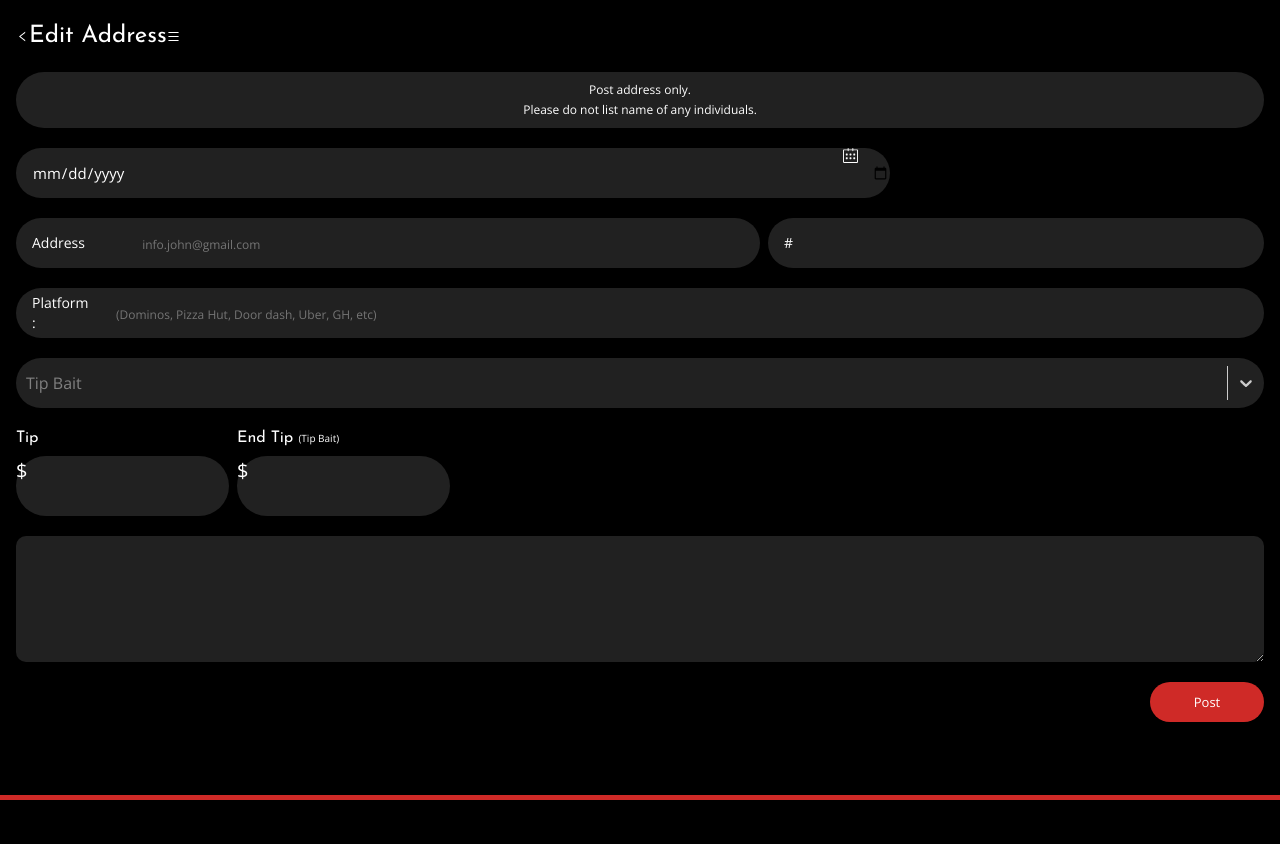
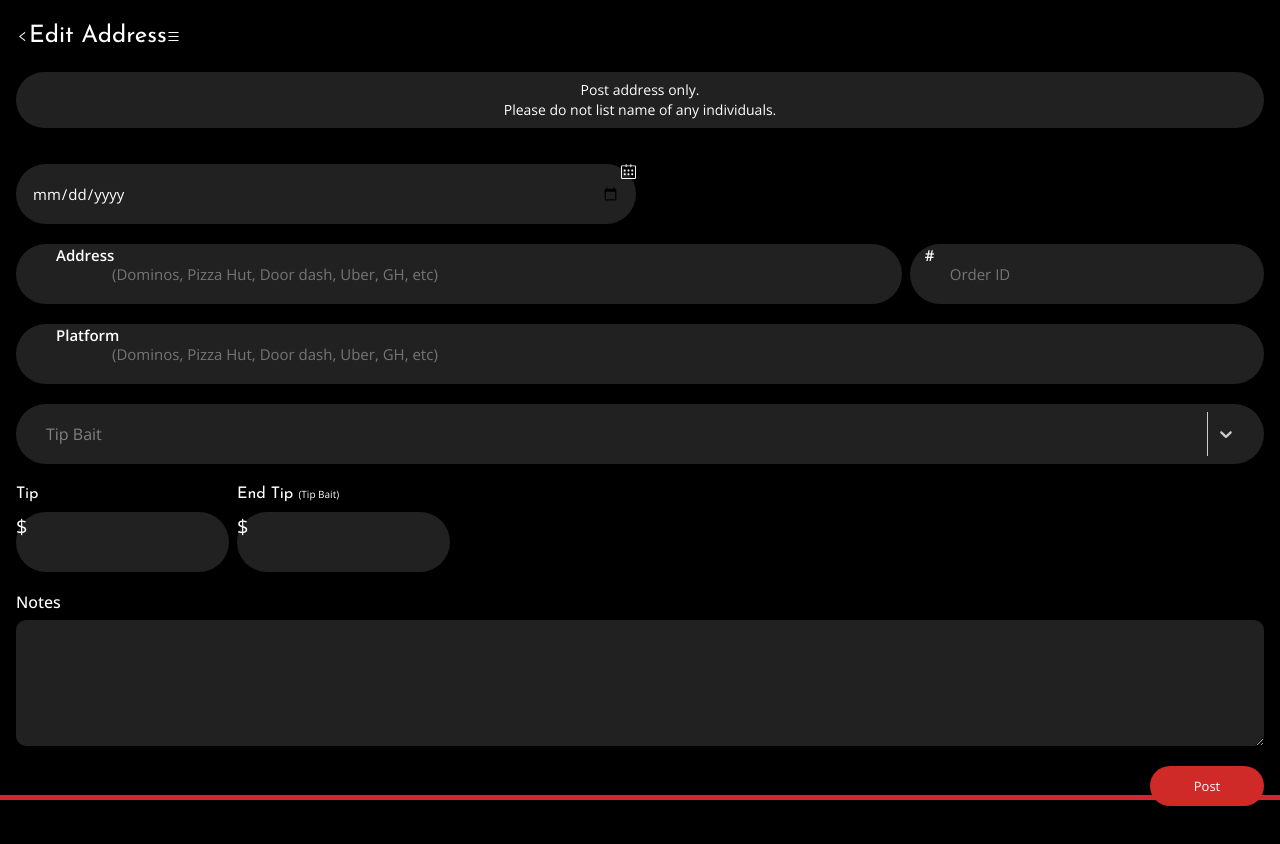
Before and after one commit to watat83/cheap-ass-ui, a Next.js app: page /edit-address in a window 1280 px wide. Shown: the top 844 px of the page. Built offline with nearby package versions, Linux system fonts and the light colour scheme.

Commit message:
edit address also done

```diff
--- a/src/pages/edit-address.tsx
+++ b/src/pages/edit-address.tsx
@@ -4,26 +4,28 @@ import {
   Button,
   Flex,
   FormControl,
+  FormErrorMessage,
+  HStack,
   Input,
   InputGroup,
-  InputLeftElement,
   InputRightElement,
   Stack,
   Text,
-  Textarea,
 } from "@chakra-ui/react";
 import { SlCalender } from "react-icons/sl";
 import Select from "react-select";
-import { useFormik } from "formik";
+import { Field, FieldProps, Form, Formik, useFormik } from "formik";
 import * as Yup from "yup";
 import { useSidebar } from "@/context/SidebarContext";
 import Navbar from "@/components/Navbar";
+import FormInputWrappper from "@/components/FormInputWrapper/FormInputWrapper";
 
 const styles = {
   control: (provided: any, state: any) => ({
     ...provided,
     borderRadius: "999px",
-    height: "50px",
+    height: "60px",
+    padding: "0 20px",
     backgroundColor: "#212121",
     boxShadow: state.isFocused ? null : null,
     border: "none",
@@ -64,207 +66,145 @@ const validationSchema = Yup.object({
   tip: Yup.number().required("Please enter a tip amount"),
   endTip: Yup.number().required("Please enter an end tip amount"),
   note: Yup.string().required("Please enter a note"),
+  orderId: Yup.string().required("Please enter an order ID"),
 });
 
 const EditAddress = () => {
   const { toggleSidebar } = useSidebar();
-  const formik = useFormik({
-    initialValues: {
+
+  return (
+    <Formik
+      initialValues={{
         date: "",
         address: "",
         platform: "",
         tip: "",
         endTip: "",
         note: "",
-    },
-    validationSchema,
-    onSubmit: (values: any) => {
+      }}
+      validationSchema={validationSchema}
+      onSubmit={(values) => {
         console.log(values);
-    },
-  });
-
-  return (
-    <form onSubmit={formik.handleSubmit}>
+      }}
+    >
+      {({ setFieldValue }) => (
+        <Form>
           <Navbar pageName="Edit Address" toggleRightCollapse={toggleSidebar} />
-      <Flex mt="72px" direction="column" justify="space-between" height="100vh">
+          <Flex
+            mt="72px"
+            direction="column"
+            justify="space-between"
+            height="100vh"
+          >
             <Stack px={4} spacing={5}>
-          <Flex
-            borderRadius={"999px"}
-            bg="brand.darkGray"
-            direction="column"
-            p={2}
-            w="full"
-          >
-            <Text textAlign="center" textStyle="p1">
+              <Box borderRadius="full" bg="brand.darkGray" p={2} w="full">
+                <Text textAlign="center" textStyle="p">
                   Post address only.
                 </Text>
-            <Text textAlign="center" textStyle="p1">
+                <Text textAlign="center" textStyle="p">
                   Please do not list name of any individuals.
                 </Text>
-          </Flex>
+              </Box>
 
-          <Box w={"70%"}>
-            <FormControl
-              isInvalid={!!(formik.errors.date && formik.touched.date)}
-            >
-              <InputGroup position="relative">
+              <HStack alignItems="start" mt="4">
+                <Field name="date">
+                  {({ field, meta }: FieldProps) => (
+                    <FormControl isInvalid={!!(meta.error && meta.touched)}>
+                      <InputGroup position="relative" w="70%">
                         <Input
                           variant="filled"
                           type="date"
                           placeholder="Input date"
-                  name="date"
-                  height="50px"
-                  value={formik.values.date}
-                  onChange={formik.handleChange}
-                  onBlur={formik.handleBlur}
+                          {...field}
+                          pr="4"
+                          cursor="pointer"
                         />
                         <InputRightElement
                           position="absolute"
                           top={0}
                           pointerEvents="none"
-                  right={8}
+                          right={0}
                         >
                           <SlCalender color="white" />
                         </InputRightElement>
                       </InputGroup>
-              {formik.errors.date && formik.touched.date && (
-                <Text color="red" fontSize="sm" mt={1}>
-                  {String(formik.errors.date)}
-                </Text>
+                      <FormErrorMessage>{meta.error}</FormErrorMessage>
+                    </FormControl>
                   )}
-            </FormControl>
+                </Field>
+                <Box w="40%"></Box>
+              </HStack>
+              <HStack alignItems="start">
+                <FormInputWrappper
+                  type="input"
+                  name="address"
+                  leftElement={"Address"}
+                  leftElementProps={{
+                    fontSize: "15px",
+                    fontWeight: "semibold",
+                    pl: 10,
+                  }}
+                  inputProps={{
+                    pl: 24,
+                    placeholder:
+                      "(Dominos, Pizza Hut, Door dash, Uber, GH, etc)",
+                  }}
+                />
+                <Box w="40%">
+                  <FormInputWrappper
+                    type="input"
+                    name="orderId"
+                    leftElement={"#"}
+                    leftElementProps={{
+                      fontSize: "15px",
+                      fontWeight: "semibold",
+                      w: "40px",
+                    }}
+                    inputProps={{
+                      pl: 10,
+                      placeholder: "Order ID",
+                    }}
+                  />
                 </Box>
+              </HStack>
 
-          <Flex gap={2}>
-            <Box w="60%">
-              <Flex
-                align="center"
-                w="100%"
-                height="50px"
-                borderRadius={"999px"}
-                bg="brand.darkGray"
-                px={4}
-              >
-                <Text w="100px" mr={2} textStyle="p">
-                  Address
-                </Text>
-                <Input
-                  type="text"
-                  variant="compound"
-                  placeholder="info.john@gmail.com"
-                  name="address"
-                  value={formik.values.address}
-                  onChange={formik.handleChange}
-                  onBlur={formik.handleBlur}
+              <FormInputWrappper
+                type="input"
+                name="platform"
+                leftElement={"Platform"}
+                leftElementProps={{
+                  fontSize: "15px",
+                  fontWeight: "semibold",
+                  pl: 10,
+                }}
+                inputProps={{
+                  pl: 24,
+                  placeholder: "(Dominos, Pizza Hut, Door dash, Uber, GH, etc)",
+                }}
               />
-              </Flex>
-              {formik.errors.address && formik.touched.address && (
-                <Text color="red" fontSize="sm" mt={1}>
-                  {String(formik.errors.address)}
-                </Text>
-              )}
-            </Box>
-            <Box width="40%">
-              <Flex
-                align="center"
-                w="100%"
-                height="50px"
-                bg="brand.darkGray"
-                borderRadius={"999px"}
-                px={4}
-              >
-                <Text w="20px" mr={2} textStyle="p">
-                  #
-                </Text>
-                <Input
-                  type="text"
-                  variant="compound"
-                  placeholder=""
-                  name="addressNumber"
-                  value={formik.values.addressNumber}
-                  onChange={formik.handleChange}
-                  onBlur={formik.handleBlur}
-                />
-              </Flex>
-              {formik.errors.addressNumber && formik.touched.addressNumber && (
-                <Text color="red" fontSize="sm" mt={1}>
-                  {String(formik.errors.addressNumber)}
-                </Text>
-              )}
-            </Box>
-          </Flex>
-
-          <Flex
-            align="center"
-            w="100%"
-            height="50px"
-            borderRadius={"999px"}
-            bg="brand.darkGray"
-            px={4}
-          >
-            <Text w="60px" mr={2} textStyle="p">
-              Platform:
-            </Text>
-            <Input
-              type="text"
-              variant="compound"
-              placeholder="(Dominos, Pizza Hut, Door dash, Uber, GH, etc)"
-              name="platform"
-              value={formik.values.platform}
-              onChange={formik.handleChange}
-              onBlur={formik.handleBlur}
-            />
-          </Flex>
-          {formik.errors.platform && formik.touched.platform && (
-            <Text color="red" fontSize="sm" mt={1}>
-              {String(formik.errors.platform)}
-            </Text>
-          )}
-
+              <Field name="tipBait">
+                {({ field, meta }: FieldProps) => (
+                  <FormControl isInvalid={!!(meta.error && meta.touched)}>
                     <Select
                       placeholder="Tip Bait"
                       options={options}
                       styles={styles}
-            name="tipBait"
-            value={formik.values.tipBait}
-            onChange={(value) => formik.setFieldValue("tipBait", value)}
-            onBlur={formik.handleBlur}
+                      {...field}
+                      onChange={(value) => setFieldValue("tipBait", value)}
                     />
-          {formik.errors.tipBait && formik.touched.tipBait && (
-            <Text color="red" fontSize="sm" mt={1}>
-              {String(formik.errors.tipBait)}
-            </Text>
+                    <FormErrorMessage>{meta.error}</FormErrorMessage>
+                  </FormControl>
                 )}
-
+              </Field>
               <Flex gap={2}>
                 <Stack>
                   <Text textStyle="h5">Tip</Text>
-              <InputGroup>
-                <InputLeftElement
-                  pointerEvents="none"
-                  color="white"
-                  fontWeight="light"
-                  fontSize="20px"
-                >
-                  $
-                </InputLeftElement>
-                <Input
-                  type="text"
-                  variant="filled"
-                  placeholder=""
+                  <FormInputWrappper
+                    type="input"
                     name="tip"
-                  value={formik.values.tip}
-                  onChange={formik.handleChange}
-                  onBlur={formik.handleBlur}
+                    leftElement={"$"}
                   />
-              </InputGroup>
-              {formik.errors.tip && formik.touched.tip && (
-                <Text color="red" fontSize="sm" mt={1}>
-                  {String(formik.errors.tip)}
-                </Text>
-              )}
                 </Stack>
-
                 <Stack>
                   <Text textStyle="h5">
                     End Tip{" "}
@@ -272,57 +212,21 @@ const EditAddress = () => {
                       (Tip Bait)
                     </Text>
                   </Text>
-              <InputGroup>
-                <InputLeftElement
-                  pointerEvents="none"
-                  color="white"
-                  fontSize="20px"
-                  fontWeight="light"
-                >
-                  $
-                </InputLeftElement>
-                <Input
-                  type="text"
-                  variant="filled"
-                  placeholder=""
+                  <FormInputWrappper
+                    type="input"
                     name="endTip"
-                  value={formik.values.endTip}
-                  onChange={formik.handleChange}
-                  onBlur={formik.handleBlur}
+                    leftElement={"$"}
                   />
-              </InputGroup>
-              {formik.errors.endTip && formik.touched.endTip && (
-                <Text color="red" fontSize="sm" mt={1}>
-                  {String(formik.errors.endTip)}
-                </Text>
-              )}
                 </Stack>
               </Flex>
+              <FormInputWrappper
+                type="textarea"
+                label="Notes"
+                name="note"
+                leftElement={"$"}
+              />
 
-          <Textarea
-            rows={5}
-            bg="brand.darkGray"
-            borderRadius="10px"
-            outline="none"
-            fontFamily="body"
-            focusBorderColor="transparent"
-            _focus={{ outline: "none" }}
-            _active={{ outline: "none" }}
-            _placeholder={{ fontSize: "12px" }}
-            border="none"
-            placeholder=""
-            name="note"
-            value={formik.values.note}
-            onChange={formik.handleChange}
-            onBlur={formik.handleBlur}
-          />
-          {formik.errors.note && formik.touched.note && (
-            <Text color="red" fontSize="sm" mt={1}>
-              {String(formik.errors.note)}
-            </Text>
-          )}
-
-          <Flex mb={2} w="full" justify="flex-end">
+              <Flex mb={8} w="full" justify="flex-end">
                 <Button w="114px" h="40px" bg="brand.red" type="submit">
                   Post
                 </Button>
@@ -337,7 +241,9 @@ const EditAddress = () => {
             h="5px"
             bg="brand.red"
           />
-    </form>
+        </Form>
+      )}
+    </Formik>
   );
 };
 
```
Lines whose indentation alone changed are shown as unchanged.
